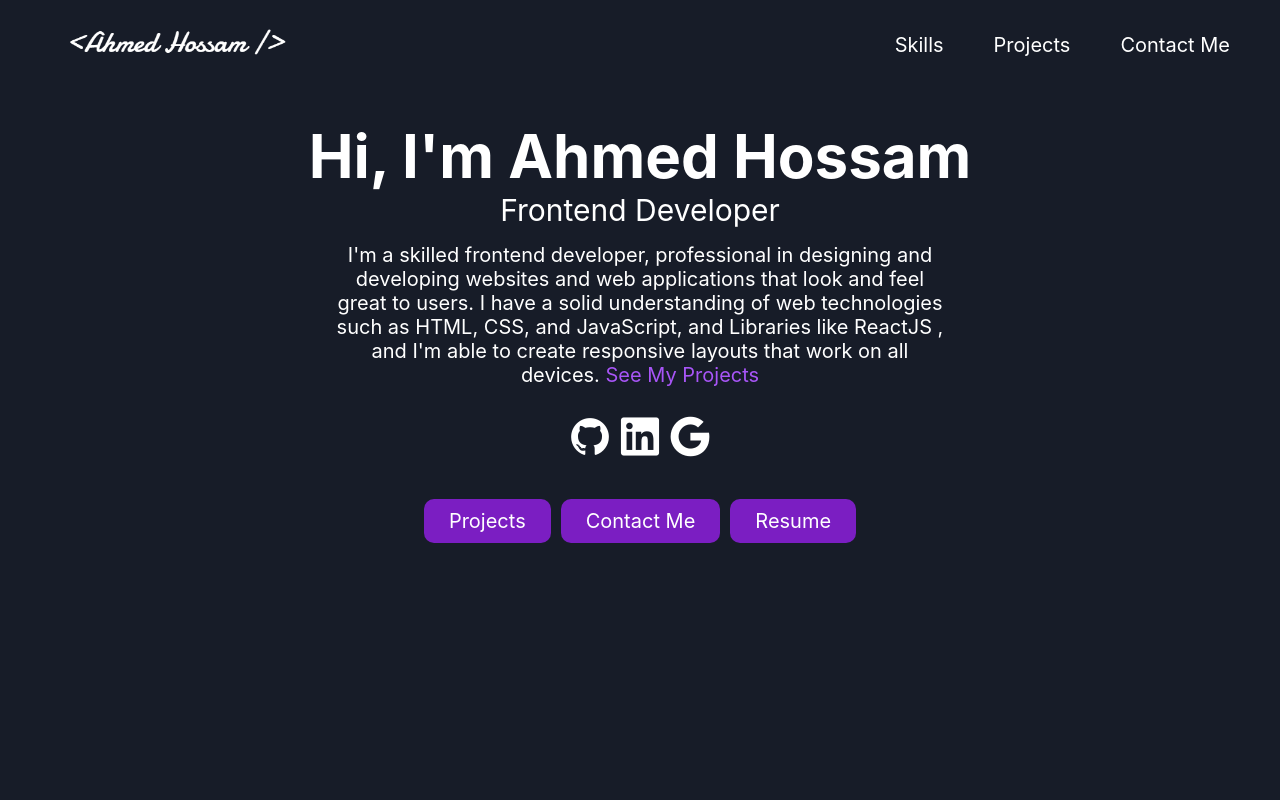
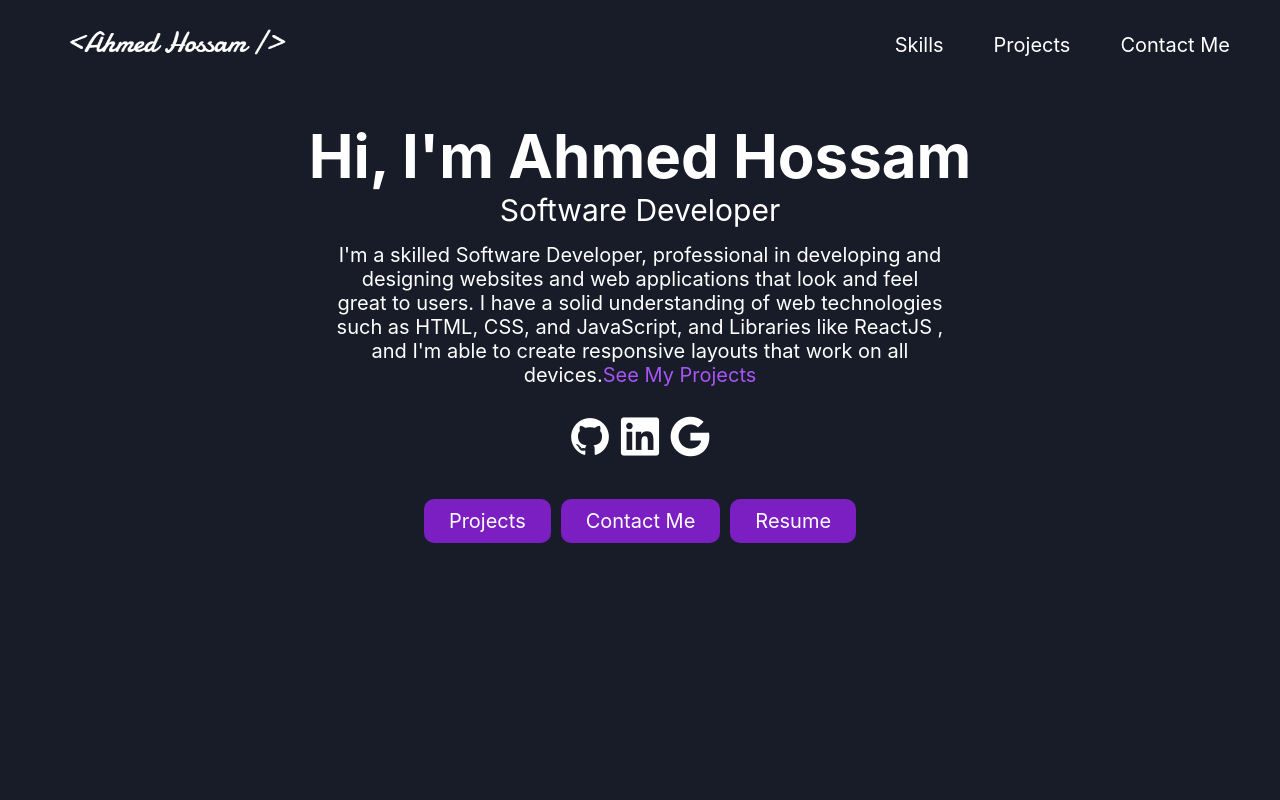
Before and after one commit to ahmedhosssam/ahmedhosssam.github.io, a React (Vite) app: page / in a window 1280 px wide. Shown: the top 800 px of the page. Built offline with nearby package versions, Linux system fonts and the light colour scheme.

Commit message:
change title

```diff
--- a/src/Components/Summary/Summary.jsx
+++ b/src/Components/Summary/Summary.jsx
@@ -10,13 +10,13 @@ const Summary = () => {
   return (
     <div className={show ? 'summary-container show' : 'summary-container'}>
       <h1>Hi, I'm Ahmed Hossam</h1>
-      <p className="job-title">Frontend Developer</p>
+      <p className="job-title">Software Developer</p>
       <p className="summary-paragraph">
-        I'm a skilled frontend developer, professional in designing and
-        developing websites and web applications that look and feel great to
+        I'm a skilled Software Developer, professional in developing and
+        designing websites and web applications that look and feel great to
         users. I have a solid understanding of web technologies such as HTML,
         CSS, and JavaScript, and Libraries like ReactJS , and I'm able to create
-        responsive layouts that work on all devices.{' '}
+        responsive layouts that work on all devices.
         <a href="#projects" className="see-projects">
           See My Projects
         </a>
```
